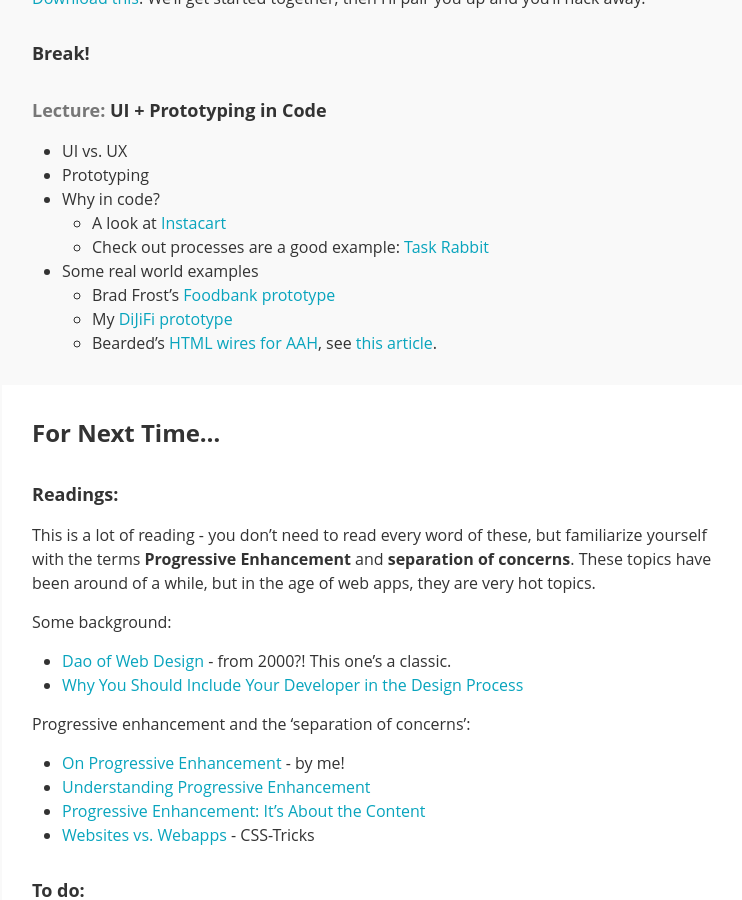
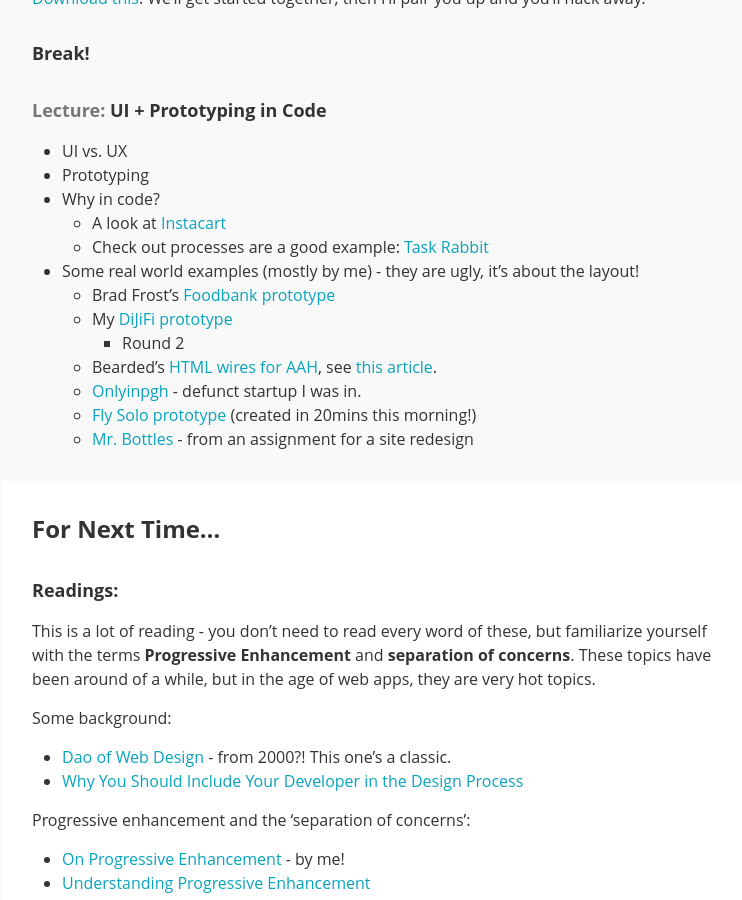
Before and after one commit to laras126/uipic-fall15, a Jekyll site: the page built from _posts/2015-02-21-class-1.markdown, in a window 1280 px wide and 900 px high, scrolled down 707 px. Shown: the whole window, without its empty margins (238-980 px from the left). Built offline with Jekyll 4.4.1, drawn with Linux system fonts in a browser that asks for light colours; nearby versions of some CDN libraries; comment, search, counter and statistics services are not loaded.

Commit message:
add links

```diff
--- a/_posts/2015-02-21-class-1.markdown
+++ b/_posts/2015-02-21-class-1.markdown
@@ -33,10 +33,14 @@
 * Why in code?
 	* A look at [Instacart](http://instacart.com/store)
 	* Check out processes are a good example: [Task Rabbit](https://www.taskrabbit.com/)
-* Some real world examples
+* Some real world examples (mostly by me) - they are ugly, it's about the layout!
 	* Brad Frost's [Foodbank prototype](http://foodbank.bradfrostweb.com/patternlab/v3/patterns/03-templates-03-program-detail/03-templates-03-program-detail.html#)
 	* My [DiJiFi prototype](http://dijifi-wireframes.herokuapp.com)
+		* Round 2
 	* Bearded's [HTML wires for AAH](http://aafh-css.herokuapp.com/wireframes), see [this article](http://alistapart.com/article/responsive-comping-obtaining-signoff-with-mockups).
+	* [Onlyinpgh](http://stuff.notlaura.com/demos/oip-mockup) - defunct startup I was in.
+	* [Fly Solo prototype](http://stuff.notlaura.com/demos/fly-solo-wire) (created in 20mins this morning!)
+	* [Mr. Bottles](http://stuff.notlaura.com/demos/mrbottles) - from an assignment for a site redesign
 
 <div class="post-todos" markdown="1">
 ### For Next Time...
@@ -57,6 +61,7 @@
 * [Progressive Enhancement: It’s About the Content](http://cognition.happycog.com/article/progressive-enhancement-its-about-the-content)
 * [Websites vs. Webapps](http://css-tricks.com/poll-results-sites-vs-apps/) - CSS-Tricks
 
+
 #### To do:
 
 * [Lesson 2: Getting to Know HTML](http://learn.shayhowe.com/html-css/getting-to-know-css/) (tutorial)
--- a/_posts/2015-02-28-class-2.markdown
+++ b/_posts/2015-02-28-class-2.markdown
@@ -13,5 +13,6 @@
 ### For Next Time
 
 #### Readings:
-
+* [Mother Fucking Website](http://motherfuckingwebsite.com)
+* [Better Mother Fucking Website](http://bettermotherfuckingwebsite.com)
 * [HTML Wireframes](http://bradfrost.com/blog/post/html-wireframes/)
--- a/_posts/2015-03-07-class-3.markdown
+++ b/_posts/2015-03-07-class-3.markdown
@@ -2,7 +2,7 @@
 layout: post
 class: 3
 excerpt: "..."
-title:  "Thinking in Boxes"
+title:  "Responsive Design: Thinking in Boxes"
 date:   2015-03-07
 categories: class
 ---
--- a/_posts/2015-03-14-class-4.markdown
+++ b/_posts/2015-03-14-class-4.markdown
@@ -2,7 +2,7 @@
 layout: post
 class: 4
 excerpt: "..."
-title:  "Responsive Design"
+title:  "Work time and Demos"
 date:   2015-03-14
 categories: class
 ---
```
Also changed, not shown: 7 other files.
